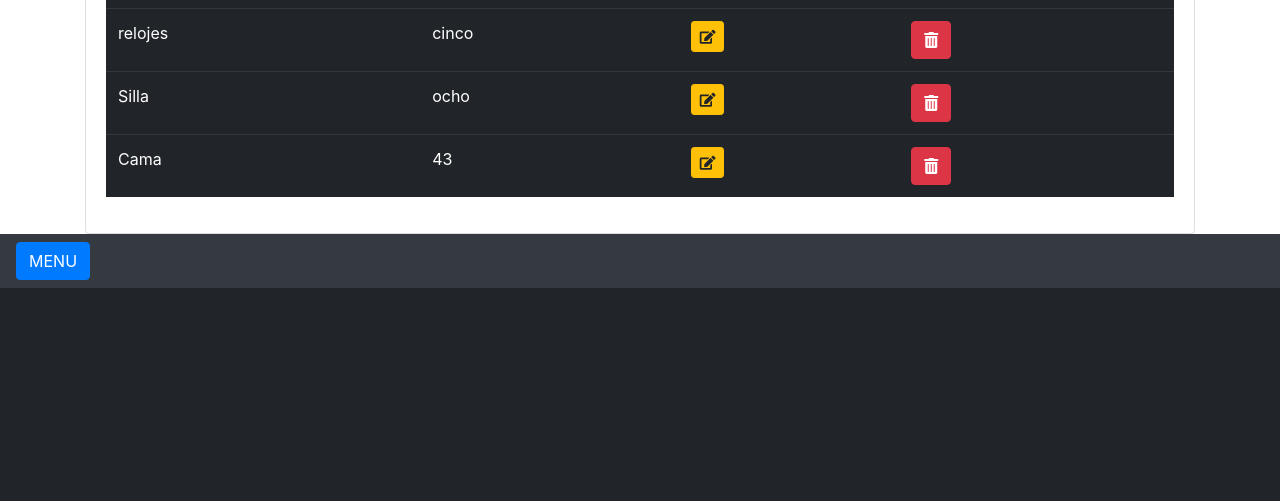
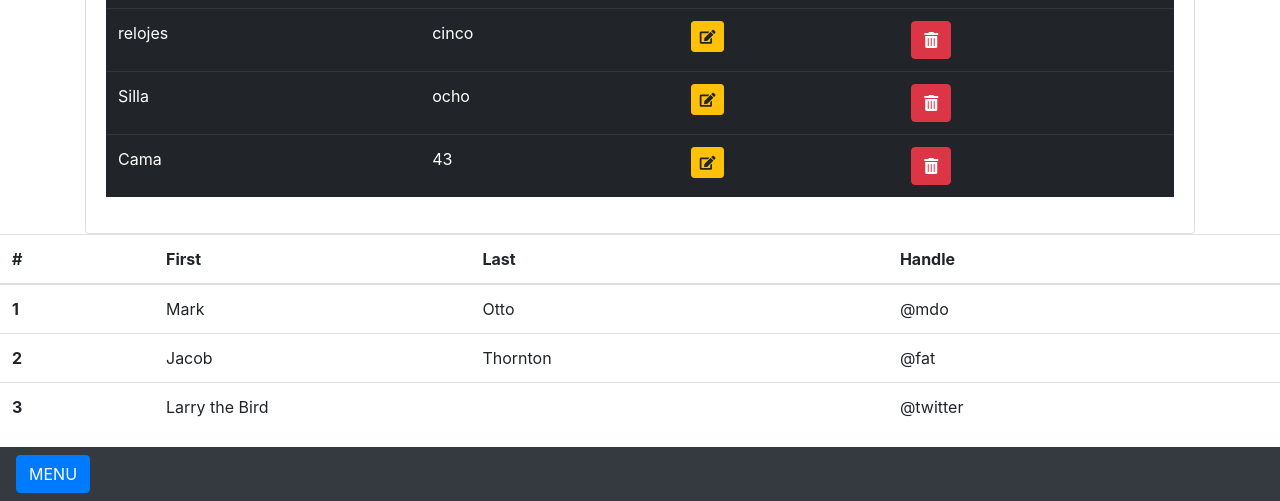
Before and after one commit to ManuCE/estados_muebles_S2, a PHP site: page /tabla_muebles.php in a window 1280 px wide. Shown: the part 800-1301 px from the top of the page. Before the commit the page ends 1088 px from the top, so only its background shows below. Run offline with PHP 8.4, Linux system fonts and the light colour scheme; data comes from the database, SQL or seed files in the repository; some libraries are stand-ins or nearby versions.

Commit message:
Add files via upload

```diff
--- a/estados_muebles_S2/tabla_muebles.php
+++ b/estados_muebles_S2/tabla_muebles.php
@@ -41,6 +41,37 @@
 	</div>
 
 
+	<table class="table">
+  <thead>
+    <tr>
+      <th scope="col">#</th>
+      <th scope="col">First</th>
+      <th scope="col">Last</th>
+      <th scope="col">Handle</th>
+    </tr>
+  </thead>
+  <tbody>
+    <tr>
+      <th scope="row">1</th>
+      <td>Mark</td>
+      <td>Otto</td>
+      <td>@mdo</td>
+    </tr>
+    <tr>
+      <th scope="row">2</th>
+      <td>Jacob</td>
+      <td>Thornton</td>
+      <td>@fat</td>
+    </tr>
+    <tr>
+      <th scope="row">3</th>
+      <td colspan="2">Larry the Bird</td>
+      <td>@twitter</td>
+    </tr>
+  </tbody>
+</table>
+
+
 
 	<?php require_once "modalInsert.php" ?>
 	<?php require_once "modalUpdate.php" ?>
```
